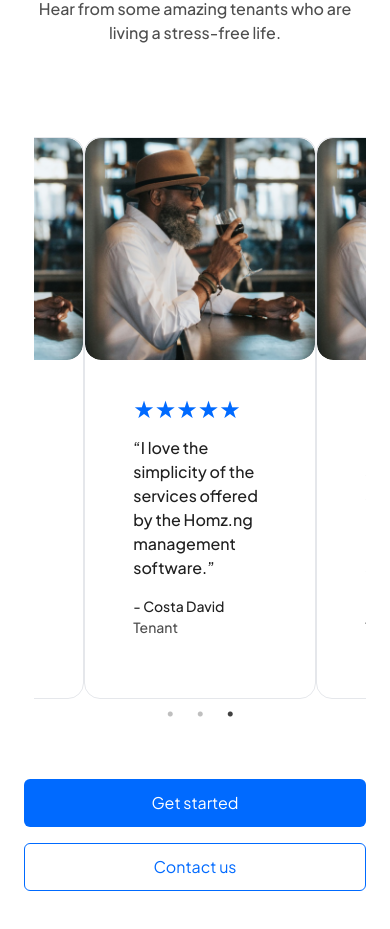
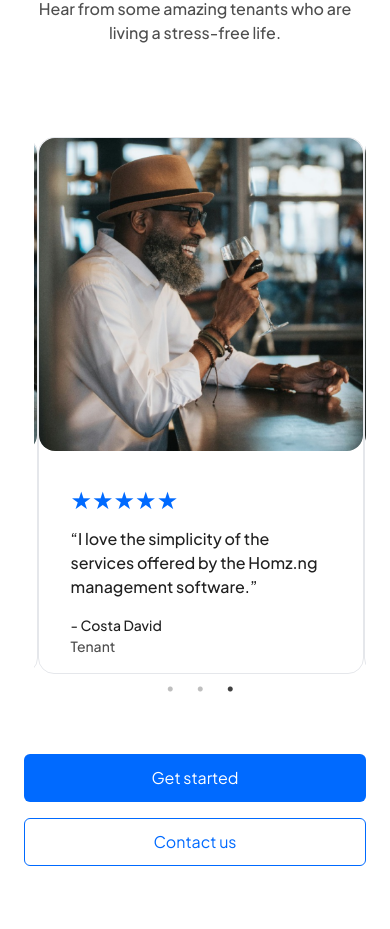
Before and after one commit to homzfront/homz, a Next.js app: page /landing-page-tenant in a window 390 px wide. Shown: the part 2674-3603 px from the top of the page. Built offline with nearby package versions, Linux system fonts and the light colour scheme; no server answers.

Commit message:
latest production

```diff
--- a/src/components/landingPageProMan/ContactCard.js
+++ b/src/components/landingPageProMan/ContactCard.js
@@ -59,7 +59,7 @@ const ContactCard = () => {
               <div className="h-auto flex flex-col-reverse sm:flex-row max-w-[460px] sm:max-w-full md:max-w-[820px] lg:max-w-full xl:max-w-[1308px] mr-0  sm:mr-4  rounded-2xl border">
                 <div className=" sm:h-auto xl:h-[30vh]">
                   <div className="flex flex-col gap-3 xl:gap-4 w-full justify-start px-8 sm:px-12">
-                    {/* <div className="star-rating mt-8">
+                    <div className="star-rating mt-8">
                       {[...Array(5)].map((star, index) => {
                         index += 1;
                         return (
@@ -83,7 +83,7 @@ const ContactCard = () => {
                           </button>
                         );
                       })}
-                    </div> */}
+                    </div>
                     <h1 className="font-[500] h-auto text:[24px] sm:text-[13px] lg:text-[22px] xl:text-[36px] mb-1 md:mb-0 xl:mb-4 text-BlackHomz">
                       {user.content}
                     </h1>
--- a/src/components/landingPageProOwn/ContactCard.js
+++ b/src/components/landingPageProOwn/ContactCard.js
@@ -44,7 +44,7 @@ const ContactCard = () => {
     slidesToScroll: 1,
     className: "center",
     centerMode: true,
-    // centerPadding: "1%", // Set centerPadding to 0 for the first slide
+    centerPadding: "1%", // Set centerPadding to 0 for the first slide
     slidesToShow: 1,
     autoplay: true,
     autoplaySpeed: 3000,
@@ -57,8 +57,8 @@ const ContactCard = () => {
           {users.map((user) => (
             <div key={user.id}>
               <div className="h-auto flex flex-col-reverse sm:flex-row max-w-[460px] sm:max-w-full md:max-w-[820px] lg:max-w-full xl:max-w-[1308px] mr-0  sm:mr-4  rounded-2xl border">
-                <div className="h-[40vh] sm:h-auto xl:h-[30vh]">
-                  <div className="flex flex-col gap-3 xl:gap-4 w-full justify-start px-12">
+                <div className="sm:h-auto xl:h-[30vh]">
+                  <div className="flex flex-col gap-3 xl:gap-4 w-full justify-start px-8 sm:px-12">
                     <div className="star-rating mt-8">
                       {[...Array(5)].map((star, index) => {
                         index += 1;
--- a/src/components/landingPageTenant/ContactCard.js
+++ b/src/components/landingPageTenant/ContactCard.js
@@ -44,7 +44,7 @@ const ContactCard = () => {
     slidesToScroll: 1,
     className: "center",
     centerMode: true,
-    // centerPadding: "1%", // Set centerPadding to 0 for the first slide
+    centerPadding: "1%", // Set centerPadding to 0 for the first slide
     slidesToShow: 1,
     autoplay: true,
     autoplaySpeed: 3000,
@@ -57,8 +57,8 @@ const ContactCard = () => {
           {users.map((user) => (
             <div key={user.id}>
               <div className="h-auto flex flex-col-reverse sm:flex-row max-w-[460px] sm:max-w-full md:max-w-[820px] lg:max-w-full xl:max-w-[1308px] mr-0  sm:mr-4  rounded-2xl border">
-                <div className="h-[40vh] sm:h-auto xl:h-[30vh]">
-                  <div className="flex flex-col gap-3 xl:gap-4 w-full justify-start px-12">
+                <div className="sm:h-auto xl:h-[30vh]">
+                  <div className="flex flex-col gap-3 xl:gap-4 w-full justify-start px-8 sm:px-12">
                     <div className="star-rating mt-8">
                       {[...Array(5)].map((star, index) => {
                         index += 1;
@@ -98,7 +98,7 @@ const ContactCard = () => {
                   </div>
                 </div>
 
-              <div className="w-full  max-w-[480px] h-auto rounded-2xl overflow-hidden">
+              <div className="w-full  max-w-[480px] h-auto rounded-2xl ">
                 <div className="w-full h-full  sm:bg-cover sm:bg-center">
                   <Image
                     className="rounded-2xl"
```
